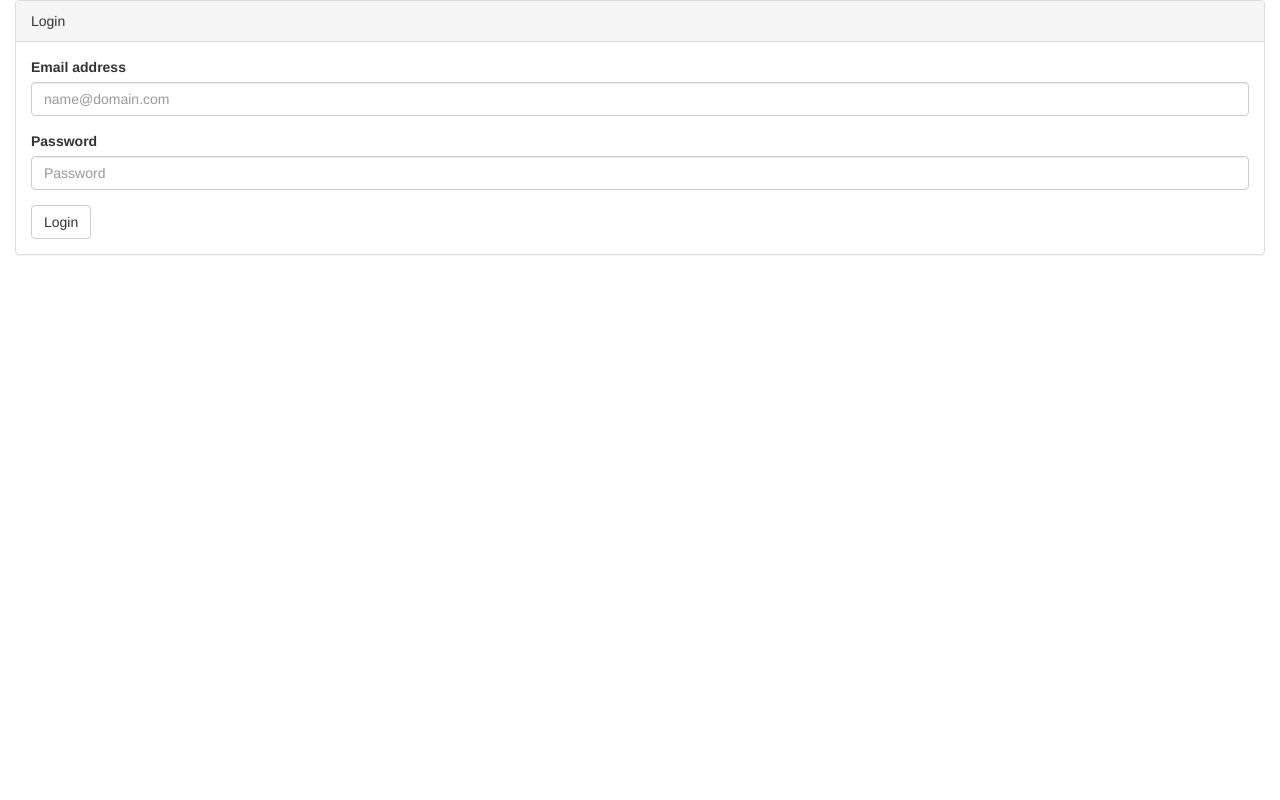
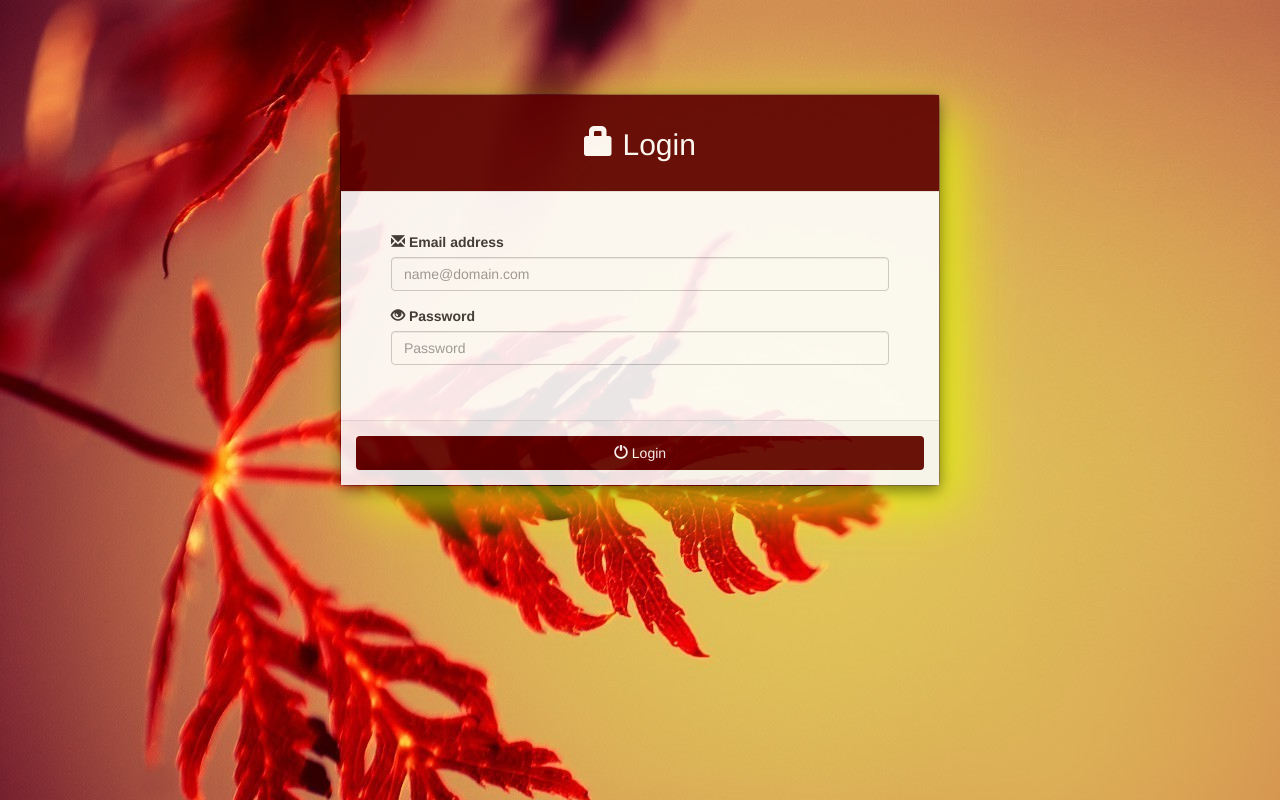
Before and after one commit to esraahusamia/madiancorp, a website: page loginTest/public/index.html in a window 1280 px wide. Drawn offline with nearby package versions, Linux system fonts and the light colour scheme.

Commit message:
task done

```diff
--- a/loginTest/public/index.html
+++ b/loginTest/public/index.html
@@ -1,5 +1,6 @@
 <!DOCTYPE html>
 <html lang="en" ng-app="loginApp">
+
 <head>
     <meta charset="utf-8">
     <meta http-equiv="X-UA-Compatible" content="IE=edge">
@@ -8,45 +9,132 @@
     <title>Login</title>
 
     <!-- Compiled and minified Bootstrap CSS -->
-    <link rel="stylesheet" href="https://maxcdn.bootstrapcdn.com/bootstrap/3.3.7/css/bootstrap.min.css" integrity="sha384-BVYiiSIFeK1dGmJRAkycuHAHRg32OmUcww7on3RYdg4Va+PmSTsz/K68vbdEjh4u" crossorigin="anonymous">
+    <link rel="stylesheet" href="https://maxcdn.bootstrapcdn.com/bootstrap/3.3.7/css/bootstrap.min.css" integrity="sha384-BVYiiSIFeK1dGmJRAkycuHAHRg32OmUcww7on3RYdg4Va+PmSTsz/K68vbdEjh4u"
+        crossorigin="anonymous">
 
     <!-- Angular 1.x -->
     <script src="https://ajax.googleapis.com/ajax/libs/angularjs/1.6.6/angular.min.js"></script>
 
+    <style>
+        body {
+            background-image: url("nature.jpg");
+            background-repeat: no-repeat;
+        }
+
+        .container {
+            opacity: 0.9;
+
+        }
+
+        a {
+            color: #5D0000;
+            font-size: 20px;
+        }
+
+        img {
+            border: 1px solid #5D0000;
+            border-radius: 25%;
+            width: 25%;
+        }
+
+        h1 {
+            color: white !important;
+            text-align: center;
+            font-size: 30px;
+        }
+
+        .modal-header,
+        h4,
+        button {
+            background-color: #5D0000;
+            color: white !important;
+            text-align: center;
+            font-size: 30px;
+
+        }
+
+        .modal-footer {
+            background-color: #f9f9f9;
+        }
+    </style>
+
+</head>
+
+<body>
 
 
-</head>
-<body>
-    <div class="container-fluid" ng-controller="loginCtrl">
-        <div class="panel panel-default" ng-hide="user" >
-            <div class="panel-heading">Login</div>
-            <div class="panel-body">
+    <div class="container" style="margin-top:5%" ng-controller="loginCtrl">
+
+        <!-- Modal -->
+        <div class="modal-dialog" ng-hide="user" style="box-shadow:20px 20px 50px rgb(226, 241, 10); ">
+
+            <!-- Modal content-->
+            <div class="modal-content">
+                <div class="modal-header" style="padding:20px 50px;">
+                    <h4>
+                        <span class="glyphicon glyphicon-lock"></span> Login</h4>
                     <div ng-show="errorMessage" class="alert alert-warning">
                         {{errorMessage}}
                     </div>
+                </div>
+                <div class="modal-body" style="padding:40px 50px;">
+                    <form role="form">
                         <div class="form-group">
-                    <label for="email">Email address</label>
+                            <label for="email">
+                                <span class="glyphicon glyphicon-envelope"></span> Email address</label>
                             <input type="text" class="form-control" id="email" ng-model="email" placeholder="name@domain.com">
                         </div>
                         <div class="form-group">
-                    <label for="password">Password</label>
+                            <label for="password">
+                                <span class="glyphicon glyphicon-eye-open"></span> Password</label>
                             <input type="password" class="form-control" id="password" ng-model="password" placeholder="Password">
                         </div>
-                <button type="submit" class="btn btn-default" ng-click="login()">Login</button>
+
+                    </form>
+                </div>
+                <div class="modal-footer">
+                    <button type="submit" class="btn btn btn-block" ng-click="login()">
+                        <span class="glyphicon glyphicon-off"></span> Login</button>
+
                 </div>
             </div>
+
+        </div>
         <div ng-show="user">
-            <img src="{{user.profilePic}}"/>
+
+            <div class="modal-dialog" style="box-shadow:20px 20px 50px rgb(226, 241, 10);">
+
+                <!-- Modal content-->
+                <div class="modal-content">
+                    <div class="modal-header" style="padding:20px 50px;">
+                        <center>
                             <h1>Welcome {{user.name}}</h1>
+                        </center>
+
+                        <img src="{{user.profilePic}}" />
+                    </div>
+                    <div class="modal-body" style="padding:40px 50px;">
+                        <center>
                             <a href="#" ng-click="newPasswordMode = true" ng-hide="newPasswordMode">Change Password</a>
+                        </center>
                         <div ng-show="newPasswordMode">
+                            <center>
                                 <label for="newPassword">New Password</label>
                                 <input type="password" id="newPassword" ng-model="newPassword" placeholder="New Password">
-                <button>Change</button>
+                                <button style="border:1px solid #5D0000;border-radius: 25px; font-size: 16px;width:25%">Change</button>
+                            </center>
+
                         </div>
                     </div>
                 </div>
+
+            </div>
+
+        </div>
+    </div>
+
     <script src="js/app.js"></script>
     <script type="module" src="js/loginCtrl.js"></script>
 </body>
+
 </html>
```
Also changed, not shown: loginTest/public/nature.jpg (added), 1 other file. Lines whose indentation alone changed are shown as unchanged.
